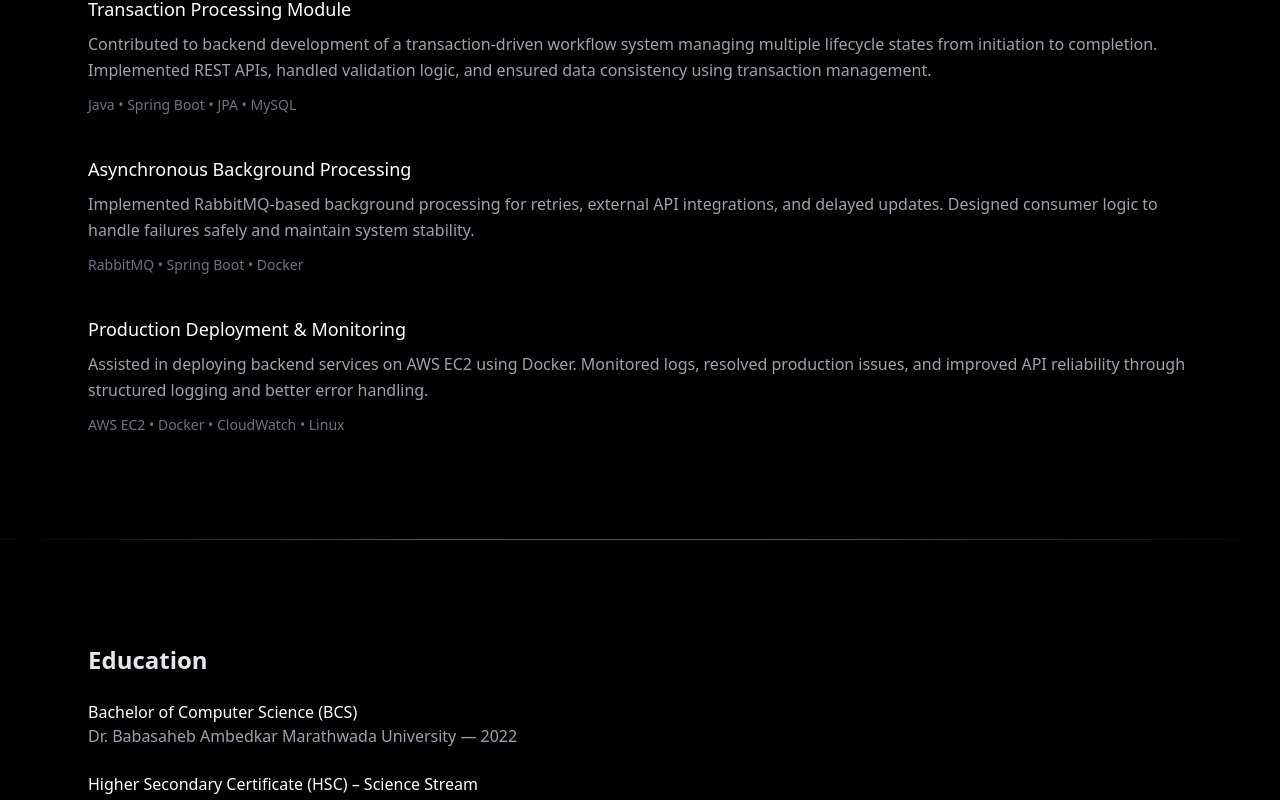
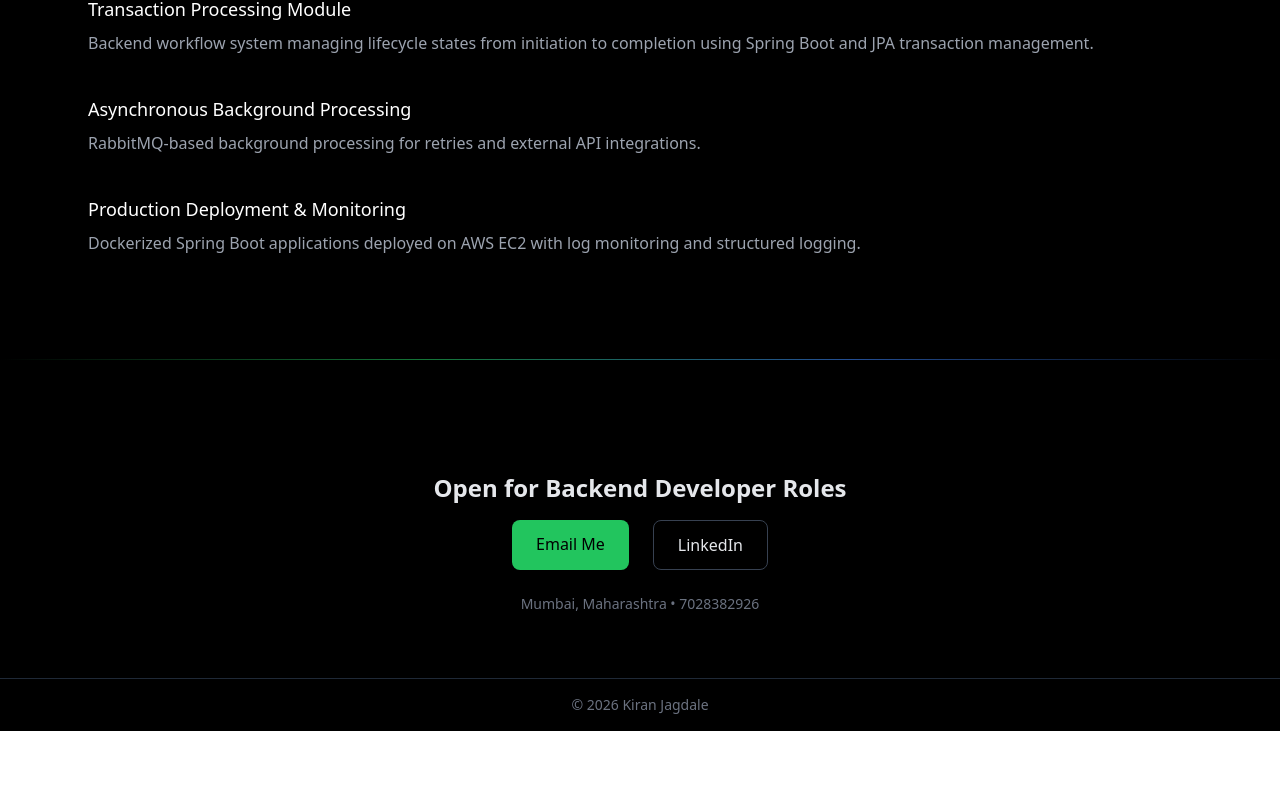
Before and after one commit to Jagdale4136/Portfolio, a React (Vite) app in the folder portfolio/: page / in a window 1280 px wide. Shown: the part 1653-2453 px from the top of the page. After the commit the page ends 2384 px from the top, so only its background shows below. Built offline with nearby package versions, Linux system fonts and the light colour scheme.

Commit message:
new update

```diff
--- a/portfolio/src/App.jsx
+++ b/portfolio/src/App.jsx
@@ -5,6 +5,7 @@ const Divider = () => <div className="section-divider my-12" />;
 
 function App() {
   const [scrollProgress, setScrollProgress] = useState(0);
+  const [menuOpen, setMenuOpen] = useState(false);
 
   useEffect(() => {
     const handleScroll = () => {
@@ -32,12 +33,14 @@ function App() {
       </div>
 
       {/* Background */}
-      <div className="absolute inset-0 -z-10 bg-[radial-gradient(circle_at_20%_20%,rgba(34,197,94,0.12),transparent_40%),radial-gradient(circle_at_80%_80%,rgba(59,130,246,0.12),transparent_40%)] animate-gradientMove"></div>
+      <div className="absolute inset-0 -z-10 bg-[radial-gradient(circle_at_20%_20%,rgba(34,197,94,0.12),transparent_40%),radial-gradient(circle_at_80%_80%,rgba(59,130,246,0.12),transparent_40%)]"></div>
 
       {/* NAVBAR */}
-      <nav className="max-w-6xl mx-auto px-6 py-4 flex justify-between items-center sticky top-0 bg-black/70 backdrop-blur-md border-b border-gray-800">
+      <nav className="max-w-6xl mx-auto px-6 py-4 flex justify-between items-center sticky top-0 bg-black/70 backdrop-blur-md border-b border-gray-800 z-50">
         <h1 className="text-lg font-semibold">Kiran Jagdale</h1>
-        <div className="space-x-6 text-sm text-gray-400">
+
+        {/* Desktop Menu */}
+        <div className="hidden md:flex space-x-6 text-sm text-gray-400">
           <a href="#about" className="hover:text-green-400 transition">
             About
           </a>
@@ -57,6 +60,38 @@ function App() {
             Contact
           </a>
         </div>
+
+        {/* Mobile Button */}
+        <button
+          className="md:hidden text-gray-300 text-2xl"
+          onClick={() => setMenuOpen(!menuOpen)}
+        >
+          {menuOpen ? "✕" : "☰"}
+        </button>
+
+        {/* Mobile Menu */}
+        {menuOpen && (
+          <div className="absolute top-full left-0 w-full bg-black border-t border-gray-800 flex flex-col items-center py-6 space-y-4 text-gray-400 md:hidden">
+            <a href="#about" onClick={() => setMenuOpen(false)}>
+              About
+            </a>
+            <a href="#skills" onClick={() => setMenuOpen(false)}>
+              Skills
+            </a>
+            <a href="#experience" onClick={() => setMenuOpen(false)}>
+              Experience
+            </a>
+            <a href="#projects" onClick={() => setMenuOpen(false)}>
+              Projects
+            </a>
+            <a href="#education" onClick={() => setMenuOpen(false)}>
+              Education
+            </a>
+            <a href="#contact" onClick={() => setMenuOpen(false)}>
+              Contact
+            </a>
+          </div>
+        )}
       </nav>
 
       {/* ABOUT */}
@@ -90,7 +125,7 @@ function App() {
           </div>
         </div>
 
-        <div className="flex justify-center">
+        <div className="flex justify-center mt-10 md:mt-0">
           <img
             src={profileImage}
             alt="Kiran Jagdale"
@@ -156,20 +191,14 @@ function App() {
       {/* PROJECTS */}
       <section id="projects" className="max-w-6xl mx-auto px-6 py-14">
         <h3 className="text-2xl font-semibold mb-8">Projects</h3>
-
         <div className="space-y-10 text-gray-400">
           <div>
             <p className="text-white text-lg font-medium mb-2">
               Transaction Processing Module
             </p>
-            <p className="leading-relaxed">
-              Contributed to backend development of a transaction-driven
-              workflow system managing multiple lifecycle states from initiation
-              to completion. Implemented REST APIs, handled validation logic,
-              and ensured data consistency using transaction management.
-            </p>
-            <p className="text-sm text-gray-500 mt-3">
-              Java • Spring Boot • JPA • MySQL
+            <p>
+              Backend workflow system managing lifecycle states from initiation
+              to completion using Spring Boot and JPA transaction management.
             </p>
           </div>
 
@@ -177,13 +206,9 @@ function App() {
             <p className="text-white text-lg font-medium mb-2">
               Asynchronous Background Processing
             </p>
-            <p className="leading-relaxed">
-              Implemented RabbitMQ-based background processing for retries,
-              external API integrations, and delayed updates. Designed consumer
-              logic to handle failures safely and maintain system stability.
-            </p>
-            <p className="text-sm text-gray-500 mt-3">
-              RabbitMQ • Spring Boot • Docker
+            <p>
+              RabbitMQ-based background processing for retries and external API
+              integrations.
             </p>
           </div>
 
@@ -191,37 +216,10 @@ function App() {
             <p className="text-white text-lg font-medium mb-2">
               Production Deployment & Monitoring
             </p>
-            <p className="leading-relaxed">
-              Assisted in deploying backend services on AWS EC2 using Docker.
-              Monitored logs, resolved production issues, and improved API
-              reliability through structured logging and better error handling.
+            <p>
+              Dockerized Spring Boot applications deployed on AWS EC2 with log
+              monitoring and structured logging.
             </p>
-            <p className="text-sm text-gray-500 mt-3">
-              AWS EC2 • Docker • CloudWatch • Linux
-            </p>
-          </div>
-        </div>
-      </section>
-
-      <Divider />
-
-      {/* EDUCATION */}
-      <section id="education" className="max-w-6xl mx-auto px-6 py-14">
-        <h3 className="text-2xl font-semibold mb-6">Education</h3>
-
-        <div className="space-y-6 text-gray-400">
-          <div>
-            <p className="text-white font-medium">
-              Bachelor of Computer Science (BCS)
-            </p>
-            <p>Dr. Babasaheb Ambedkar Marathwada University — 2022</p>
-          </div>
-
-          <div>
-            <p className="text-white font-medium">
-              Higher Secondary Certificate (HSC) – Science Stream
-            </p>
-            <p>Maharashtra State Board</p>
           </div>
         </div>
       </section>
@@ -236,11 +234,6 @@ function App() {
         <h3 className="text-2xl font-semibold mb-4">
           Open for Backend Developer Roles
         </h3>
-
-        <p className="text-gray-400 mb-6">
-          Actively seeking backend developer opportunities to build scalable,
-          reliable backend systems.
-        </p>
 
         <div className="flex justify-center gap-6 flex-wrap">
           <a
```
